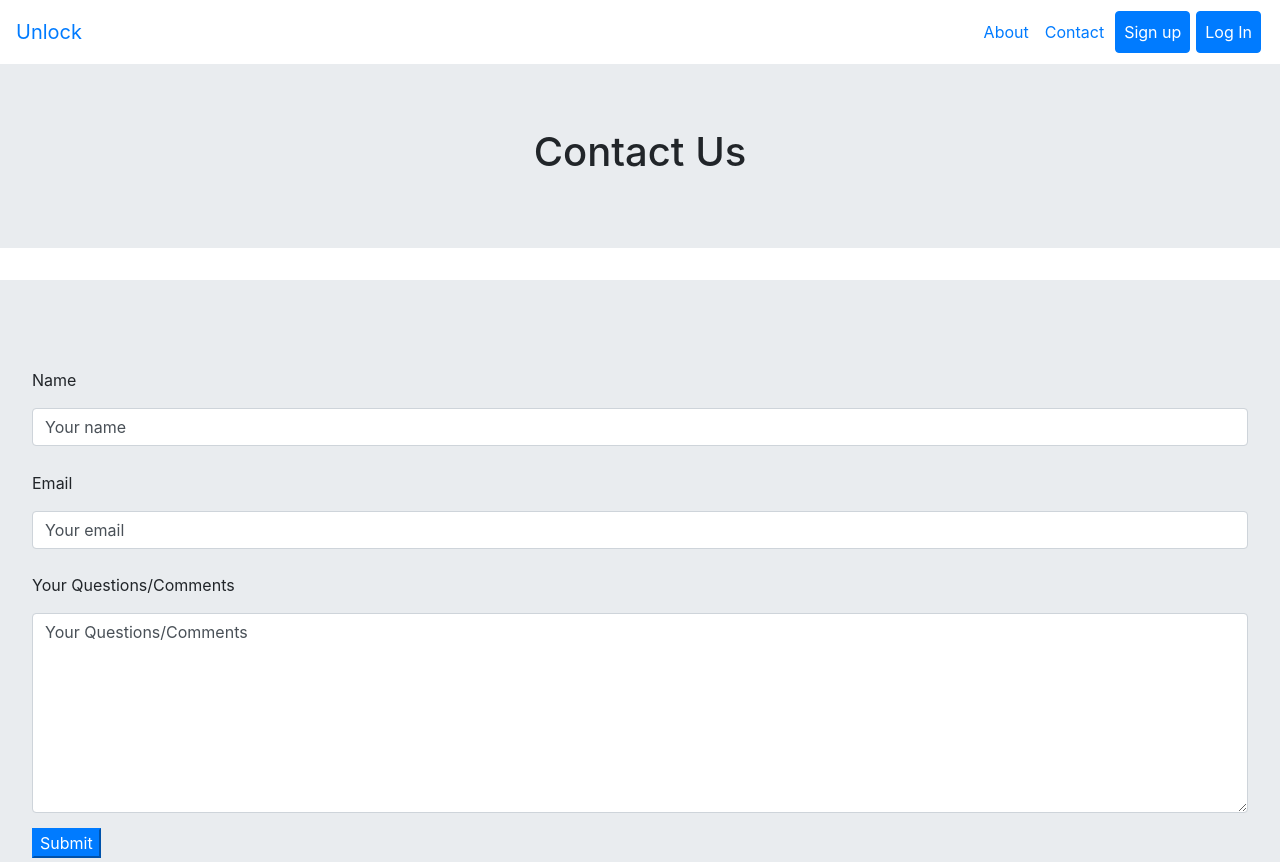
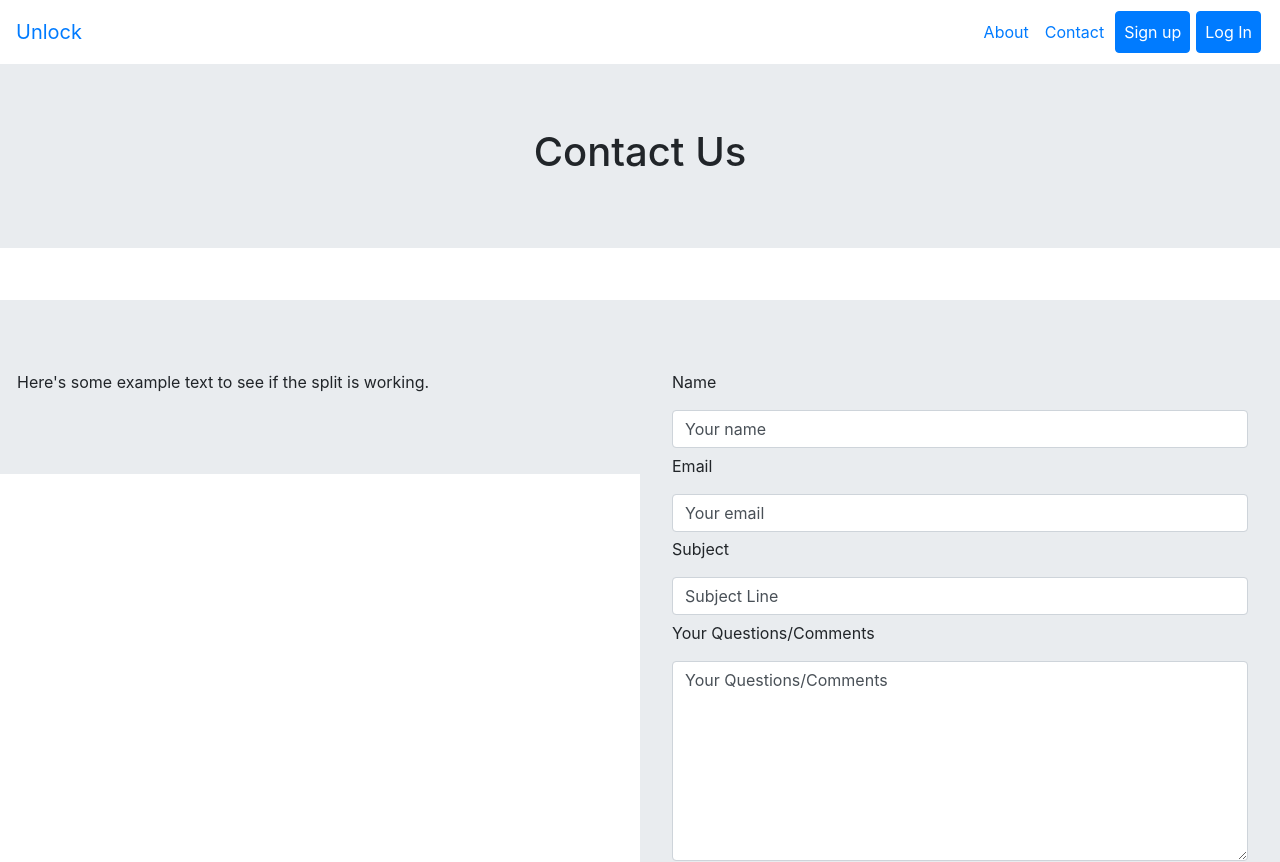
Before and after one commit to koogordo/ag-vis-ui, an Angular app: page /contact in a window 1280 px wide. Shown: the top 862 px of the page. Built offline with nearby package versions, Linux system fonts and the light colour scheme.

Commit message:
fixed some stuff

```diff
--- a/src/app/contact/contact.component.css
+++ b/src/app/contact/contact.component.css
@@ -1,5 +1,5 @@
 p{
-   padding-top: 2%;
+   padding-top: 1%;
 }
 textarea{
    min-height: 200px;
@@ -7,3 +7,20 @@ textarea{
 .btn-primary{
    margin-top: 15px;
 }
+.split {
+   height: 100%;
+   width: 50%;
+   float: left;
+   overflow-x: hidden;
+   padding-top: 20px;
+ }
+
+ /* Control the left side */
+ .left {
+   left: 0;
+ }
+
+ /* Control the right side */
+ .right {
+   right: 0;
+ }
--- a/src/app/contact/contact.component.html
+++ b/src/app/contact/contact.component.html
@@ -7,6 +7,16 @@
         </h1>
       </div>
     </div>
+    <div class="split left">
+      <div class="row">
+        <div class="jumbotron mt-lg container-fluid">
+          <p>
+            Here's some example text to see if the split is working.
+          </p>
+        </div>
+      </div>
+    </div>
+    <div class="split right">
       <div class="row">
         <div class=" jumbotron mt-lg container-fluid">
           <div class="col-lg-12 col-md-12 col-sm-12">
@@ -23,6 +33,12 @@
           </div>
           <div class="col-lg-12 col-md-12 col-sm-12">
               <p>
+                Subject
+              </p>
+              <input type="text" name="Subject" class="input form-control" [(ngModel)] = "Subject">
+            </div>
+          <div class="col-lg-12 col-md-12 col-sm-12">
+            <p>
               Your Questions/Comments
             </p>
             <textarea class="textarea form-control" name="complaint" [(ngModel)] = "complaint"></textarea>
@@ -35,4 +51,5 @@
         </div>
       </div>
     </div>
+  </div>
 </section>
--- a/src/app/contact/contact.component.ts
+++ b/src/app/contact/contact.component.ts
@@ -8,6 +8,7 @@ export class ContactComponent implements OnInit {
 
   public Username = 'Your name';
   public Useremail = 'Your email';
+  public Subject = 'Subject Line';
   public complaint = 'Your Questions/Comments';
 
   constructor() { }
```
Lines whose indentation alone changed are shown as unchanged.
